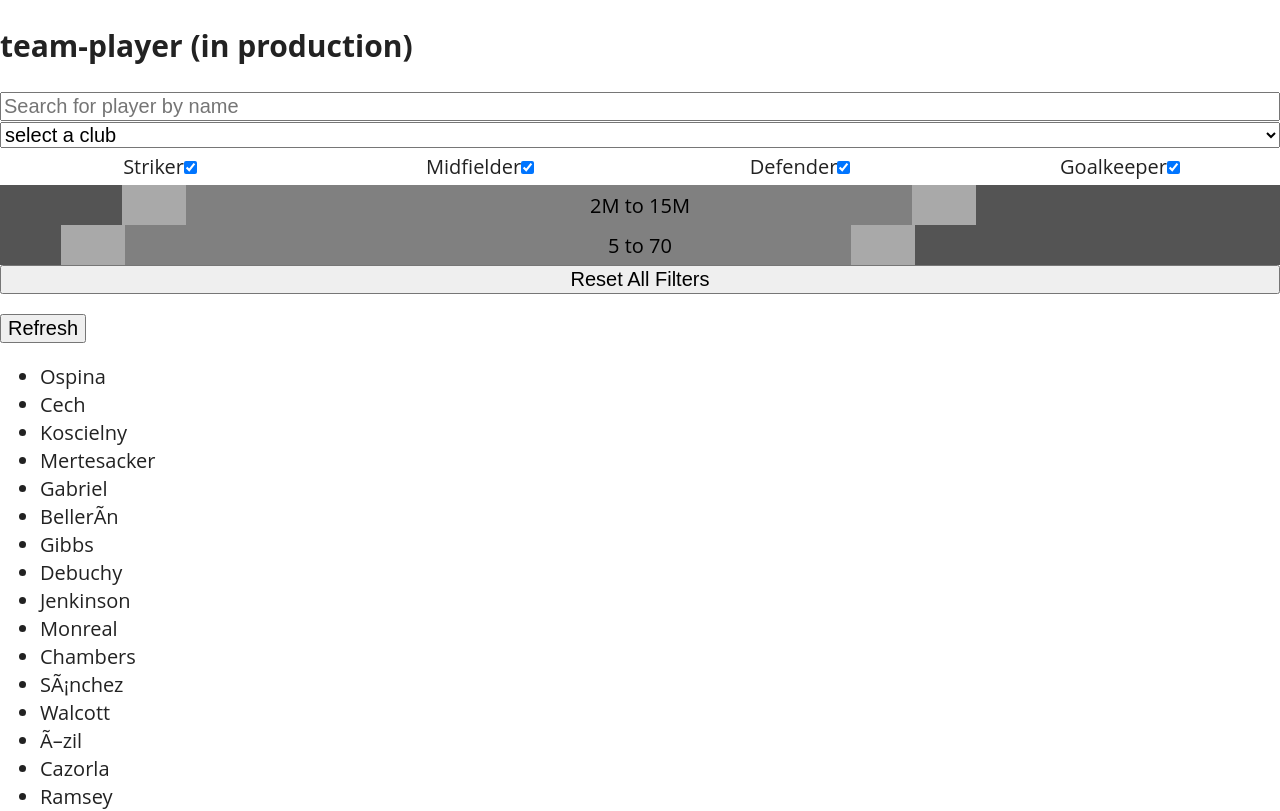
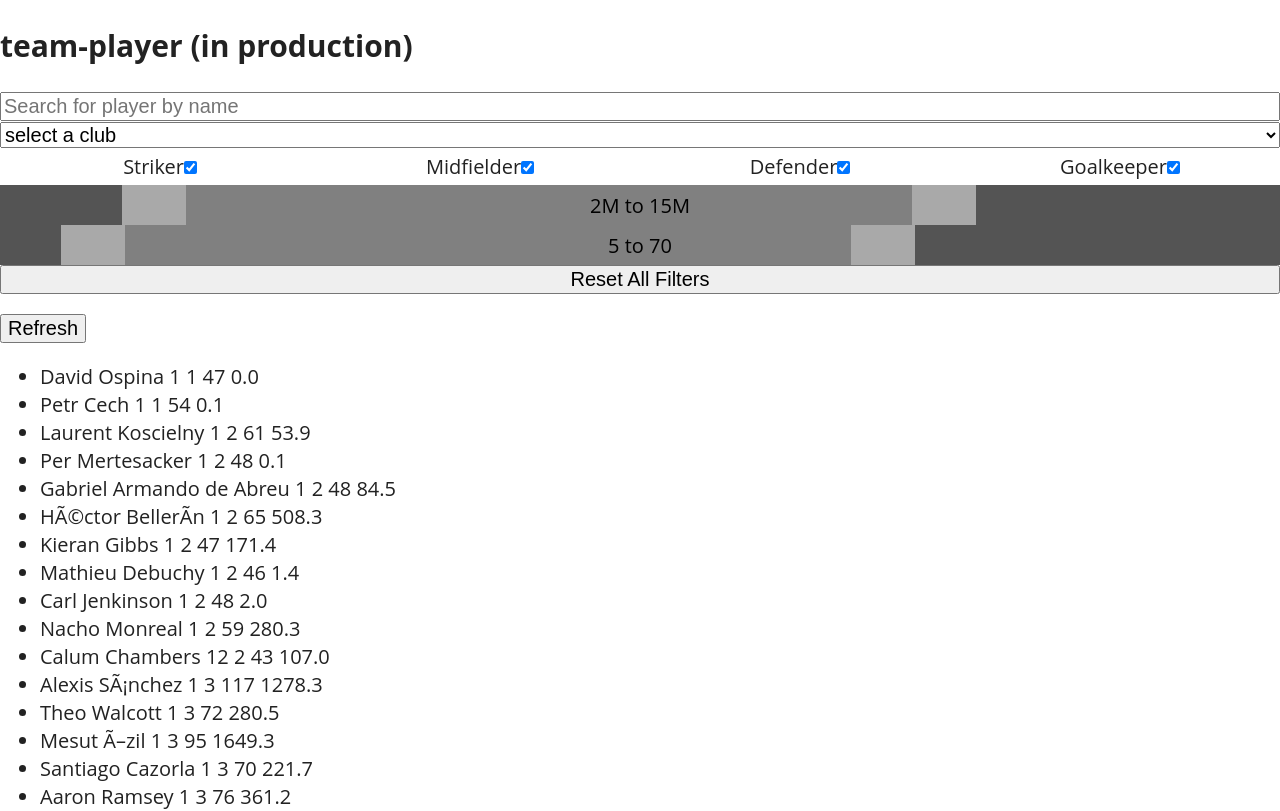
Before and after one commit to rycu/team-player, a React (Create React App) app: page / in a window 1280 px wide. Shown: the top 811 px of the page. Built offline with nearby package versions, Linux system fonts and the light colour scheme.

Commit message:
api call tidy

```diff
--- a/src/components/Players.js
+++ /dev/null
@@ -1,17 +0,0 @@
-import React from 'react'
-import PropTypes from 'prop-types'
-
-const Players = ({players}) => (
-
-  <ul>
-    {players.map((player, i) =>
-      <li key={i}>{player.web_name}</li>
-    )}
-  </ul>
-)
-
-Players.propTypes = {
-  players: PropTypes.array.isRequired
-}
-
-export default Players
--- a/src/containers/PlayerListContainer.js
+++ b/src/containers/PlayerListContainer.js
@@ -2,7 +2,7 @@ import React, { Component } from 'react'
 import PropTypes from 'prop-types'
 import { connect } from 'react-redux'
 import {fetchPlayersIfNeeded, invalidateData } from '../actions/apiActions'
-import Players from '../components/Players'
+import PlayerRowContainer from './PlayerRowContainer'
 
 class apiContainer extends Component {
   static propTypes = {
@@ -41,7 +41,7 @@ class apiContainer extends Component {
         {isEmpty
           ? (isFetching ? <h2>Loading...</h2> : <h2>Empty.</h2>)
           : <div style={{ opacity: isFetching ? 0.2 : 1 }}>
-              <Players players={players} />
+              <PlayerRowContainer players={players} />
             </div>
         }
       </div>
--- a/src/containers/PlayerRowContainer.js
+++ b/src/containers/PlayerRowContainer.js
@@ -1,5 +1,5 @@
 import React from 'react';
-//import PropTypes from 'prop-types'
+import PropTypes from 'prop-types'
 //import { bindActionCreators } from 'redux';
 import { connect } from 'react-redux';
 
@@ -8,15 +8,16 @@ import { connect } from 'react-redux';
 //   temp
 // } from '../actions'
 
-const PlayerRowContainer = ({playerListState, actions}) => (
-    <div>
-      <p>API ROWS MAPPED TO HERE</p>
-    </div>
+const PlayerRowContainer = ({players, actions}) => (
+	<ul>
+		{players.map((player, i) =>
+			<li key={i}>{player.first_name}  {player.second_name} {player.team} {player.element_type} {player.now_cost} {player.creativity} {}</li>
+		)}
+	</ul>
 )
 
-// PlayerRowContainer.propTypes = {
-
-// }
-
+PlayerRowContainer.propTypes = {
+  players: PropTypes.array.isRequired
+}
 
 export default connect()(PlayerRowContainer)
--- a/src/reducers/apiData.js
+++ b/src/reducers/apiDataReducer.js
@@ -34,7 +34,7 @@ function players(
   }
 }
 
-function apiData(state = {}, action) {
+export default function apiData(state = {}, action) {
   switch (action.type) {
     case INVALIDATE_DATA:
     case RECEIVE_PLAYERS:
@@ -47,7 +47,4 @@ function apiData(state = {}, action) {
   }
 }
 
-
-export default apiData
-
 //The real world example goes even further, showing how to create a reducer factory for parameterized pagination reducers.
--- a/src/reducers/index.js
+++ b/src/reducers/index.js
@@ -1,6 +1,6 @@
 import { combineReducers } from 'redux'
-import filters from './filters'
-import apiData from './apiData'
+import filters from './filtersReducer'
+import apiData from './apiDataReducer'
 
 const rootReducer = combineReducers({
   filters, apiData
```
Also changed, not shown: src/reducers/filtersReducer.js (renamed from src/reducers/filters.js).
